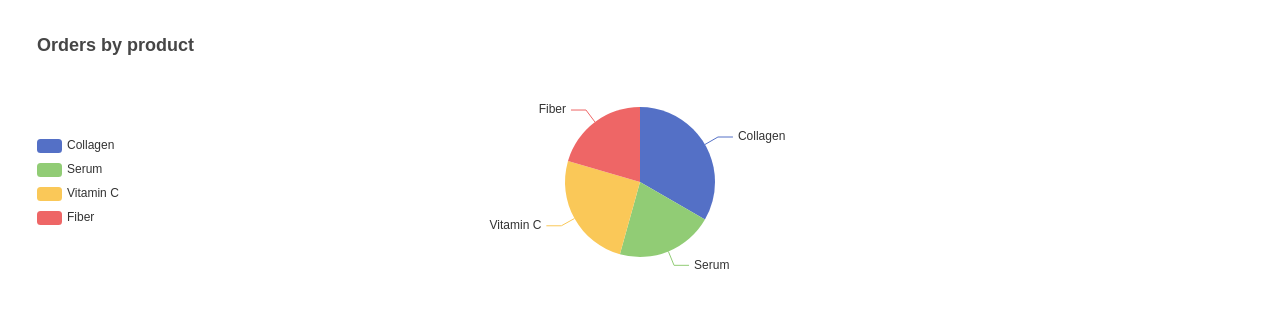
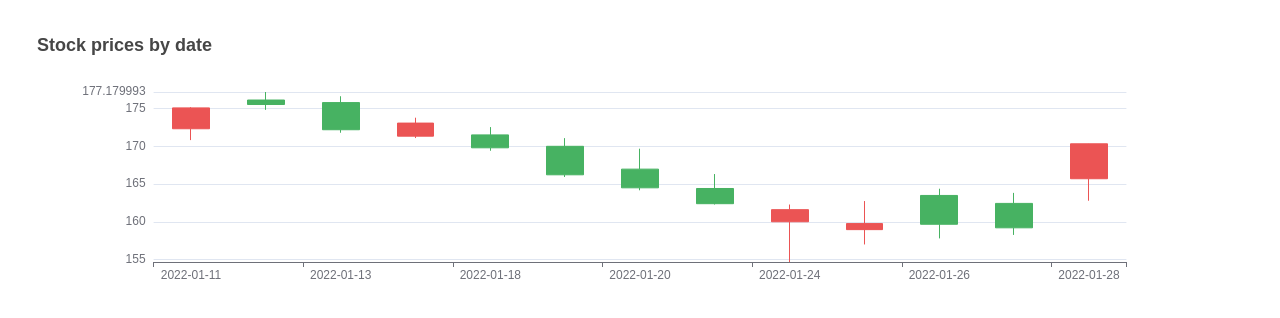
Before and after one commit to soAcademy/workshop-state-and-event, a React (Create React App) app: page / in a window 1280 px wide. Shown: the top 318 px of the page. Built offline with nearby package versions, Linux system fonts and the light colour scheme; a web font is replaced by a local one.

Commit message:
feat: add solution for Charts #3

```diff
--- a/src/App.js
+++ b/src/App.js
@@ -70,8 +70,8 @@
 // import ToDoList from "./ToDoList/ToDoList";
 
 // import Charts1 from "./Charts/Charts1";
-import Charts2 from "./Charts/Charts2";
-// import Charts3 from "./Charts/Charts3"
+// import Charts2 from "./Charts/Charts2";
+import Charts3 from "./Charts/Charts3";
 
 import React from "react";
 // import { BrowserRouter, Routes, Route } from "react-router-dom";
@@ -111,8 +111,8 @@ const App = () => (
     {/* <ToDoList3 /> */}
     {/* <ToDoList4 /> */}
     {/* <Charts1 /> */}
-    <Charts2 />
-    {/* <Charts3 /> */}
+    {/* <Charts2 /> */}
+    <Charts3 />
   </div>
 );
 
--- a/src/Charts/Charts3.js
+++ b/src/Charts/Charts3.js
@@ -0,0 +1,153 @@
+import ReactECharts from "echarts-for-react";
+
+const stockPrices = [
+  {
+    date: "2022-01-11",
+    open: 172.320007,
+    high: 175.179993,
+    low: 170.820007,
+    close: 175.080002,
+    adjClose: 174.069733,
+    volume: 76138300,
+  },
+  {
+    date: "2022-01-12",
+    open: 176.119995,
+    high: 177.179993,
+    low: 174.820007,
+    close: 175.529999,
+    adjClose: 174.517136,
+    volume: 74805200,
+  },
+  {
+    date: "2022-01-13",
+    open: 175.779999,
+    high: 176.619995,
+    low: 171.789993,
+    close: 172.190002,
+    adjClose: 171.196426,
+    volume: 84505800,
+  },
+  {
+    date: "2022-01-14",
+    open: 171.339996,
+    high: 173.779999,
+    low: 171.089996,
+    close: 173.070007,
+    adjClose: 172.07135,
+    volume: 80440800,
+  },
+  {
+    date: "2022-01-18",
+    open: 171.509995,
+    high: 172.539993,
+    low: 169.410004,
+    close: 169.800003,
+    adjClose: 168.820206,
+    volume: 90956700,
+  },
+  {
+    date: "2022-01-19",
+    open: 170,
+    high: 171.080002,
+    low: 165.940002,
+    close: 166.229996,
+    adjClose: 165.270798,
+    volume: 94815000,
+  },
+  {
+    date: "2022-01-20",
+    open: 166.979996,
+    high: 169.679993,
+    low: 164.179993,
+    close: 164.509995,
+    adjClose: 163.560715,
+    volume: 91420500,
+  },
+  {
+    date: "2022-01-21",
+    open: 164.419998,
+    high: 166.330002,
+    low: 162.300003,
+    close: 162.410004,
+    adjClose: 161.47287,
+    volume: 122848900,
+  },
+  {
+    date: "2022-01-24",
+    open: 160.020004,
+    high: 162.300003,
+    low: 154.699997,
+    close: 161.619995,
+    adjClose: 160.687378,
+    volume: 162294600,
+  },
+  {
+    date: "2022-01-25",
+    open: 158.979996,
+    high: 162.759995,
+    low: 157.020004,
+    close: 159.779999,
+    adjClose: 158.858017,
+    volume: 115798400,
+  },
+  {
+    date: "2022-01-26",
+    open: 163.5,
+    high: 164.389999,
+    low: 157.820007,
+    close: 159.690002,
+    adjClose: 158.768539,
+    volume: 108275300,
+  },
+  {
+    date: "2022-01-27",
+    open: 162.449997,
+    high: 163.839996,
+    low: 158.279999,
+    close: 159.220001,
+    adjClose: 158.301254,
+    volume: 121954600,
+  },
+  {
+    date: "2022-01-28",
+    open: 165.710007,
+    high: 170.350006,
+    low: 162.800003,
+    close: 170.330002,
+    adjClose: 169.347153,
+    volume: 179935700,
+  },
+];
+
+const Charts3 = () => {
+  const option = {
+    title: {
+      text: "Stock prices by date",
+    },
+    xAxis: {
+      data: stockPrices.map((stockPrice) => stockPrice.date),
+    },
+    yAxis: {
+      min: Math.min(...stockPrices.map((stockPrice) => stockPrice.low)),
+      max: Math.max(...stockPrices.map((stockPrice) => stockPrice.high)),
+    },
+    series: [
+      {
+        type: "candlestick",
+        data: stockPrices.map((stockPrice) => [
+          stockPrice.open,
+          stockPrice.close,
+          stockPrice.low,
+          stockPrice.high,
+        ]),
+      },
+    ],
+    tooltip: {
+      trigger: "axis",
+    },
+  };
+  return <ReactECharts option={option} />;
+};
+
+export default Charts3;
```
